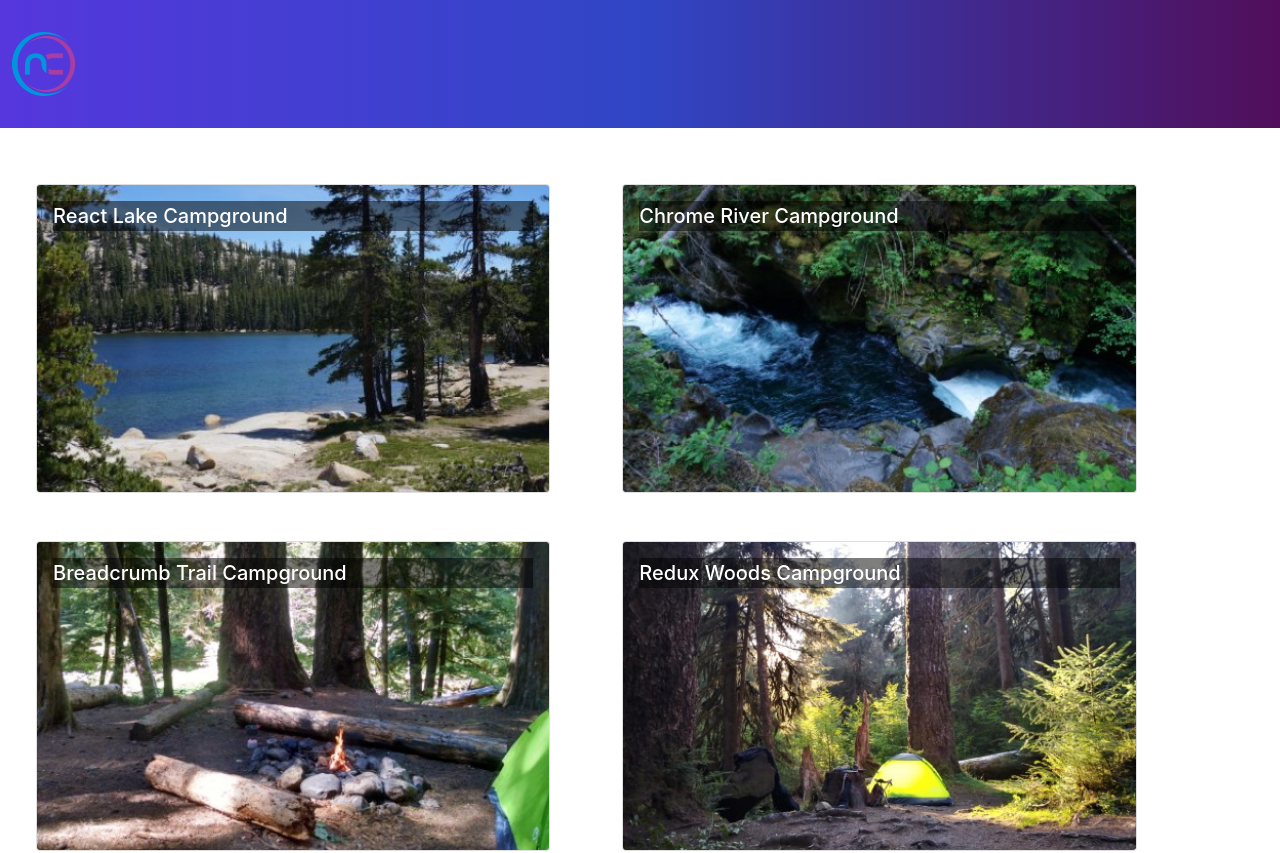
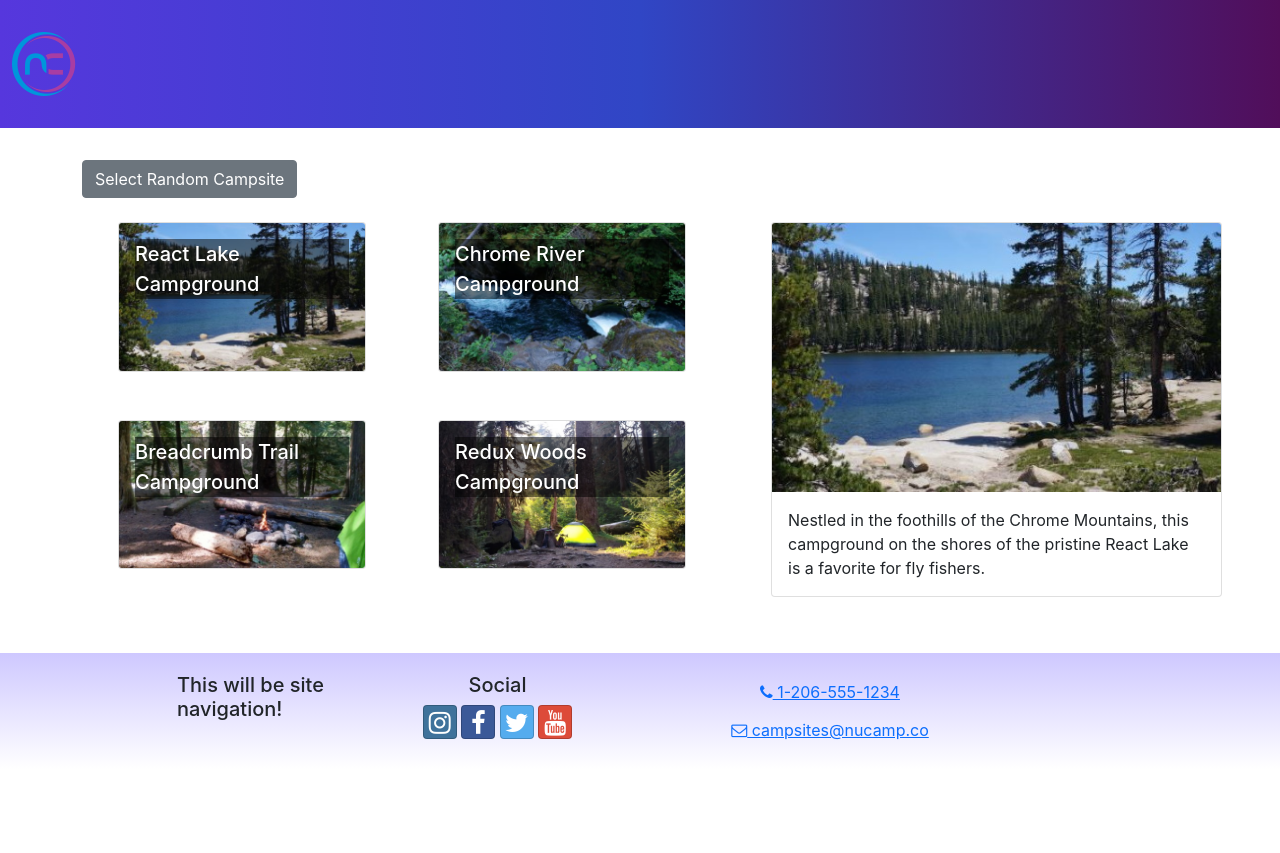
Before and after one commit to aliersh/react-site, a React (Create React App) app: page / in a window 1280 px wide. Shown: the top 853 px of the page. After the commit the page ends 800 px from the top, so only its background shows below. Built offline with nearby package versions, Linux system fonts and the light colour scheme.

Commit message:
CampsitesDirectoryPage and CampsiteDetail

```diff
--- a/src/App.js
+++ b/src/App.js
@@ -1,13 +1,13 @@
 import Header from './components/Header';
-import CampsitesList from './features/campsites/CampsitesList';
 import Footer from './components/Footer';
+import CampsitesDirectoryPage from './pages/CampsitesDirectoryPage';
 import './App.css';
 
 function App() {
   return (
     <div className="App">
       <Header />
-      <CampsitesList />
+      <CampsitesDirectoryPage />
       <Footer />
     </div>
   );
--- /dev/null
+++ b/src/features/campsites/CampsiteDetail.js
@@ -0,0 +1,18 @@
+import { Card, CardImg, CardText, CardBody, Col } from 'reactstrap';
+
+const CampsiteDetail = ( {campsite} ) => {
+    const { image, name, description } = campsite;
+
+    return (
+        <Col md='12' className='m-4'>
+            <Card>
+                <CardImg top src={image} alt={name} />
+                <CardBody>
+                    <CardText>{description}</CardText>
+                </CardBody>
+            </Card>
+        </Col>
+    );
+};
+
+export default CampsiteDetail;
--- a/src/features/campsites/CampsitesList.js
+++ b/src/features/campsites/CampsitesList.js
@@ -6,7 +6,7 @@
     const campsites = selectAllCampsites();
     return (
         <Row className="ms-auto">
-            {campsites.map(campsite => {
+            {campsites.map((campsite) => {
                 return (
                 <Col md='5' className="m-4" key={campsite.id}>
                     <CampsiteCard campsite={campsite} />
--- a/src/features/campsites/campsitesSlice.js
+++ b/src/features/campsites/campsitesSlice.js
@@ -1,9 +1,9 @@
 import { CAMPSITES } from '../../app/shared/CAMPSITES';
 
- export const selectAllCampsites = () => {
+export const selectAllCampsites = () => {
     return CAMPSITES;
 };
 
 export const selectRandomCampsite = () => {
-    return CAMPSITES[(Math.floor(Math.random * CAMPSITES.length))]
-}
+    return CAMPSITES[Math.floor(CAMPSITES.length * Math.random())];
+};
--- /dev/null
+++ b/src/pages/CampsitesDirectoryPage.js
@@ -0,0 +1,31 @@
+import { Container, Row, Col, Button } from 'reactstrap';
+import CampsiteDetail from '../features/campsites/CampsiteDetail';
+import CampsitesList from '../features/campsites/CampsitesList';
+import { selectRandomCampsite } from '../features/campsites/campsitesSlice';
+
+const CampsitesDirectoryPage = () => {
+    let selectedCampsite = selectRandomCampsite();
+
+    const toggleCampsite = () => {
+        selectedCampsite = selectRandomCampsite();
+        console.log(selectedCampsite);
+    };
+
+    return (
+        <Container>
+            <Button onClick={() => toggleCampsite()}>
+                Select Random Campsite
+            </Button>
+            <Row>
+                <Col sm='5' md='7'>
+                    <CampsitesList />
+                </Col>
+                <Col sm='7' md='5'>
+                    <CampsiteDetail campsite={selectedCampsite} />
+                </Col>
+            </Row>
+        </Container>
+    );
+};
+
+export default CampsitesDirectoryPage;
```
